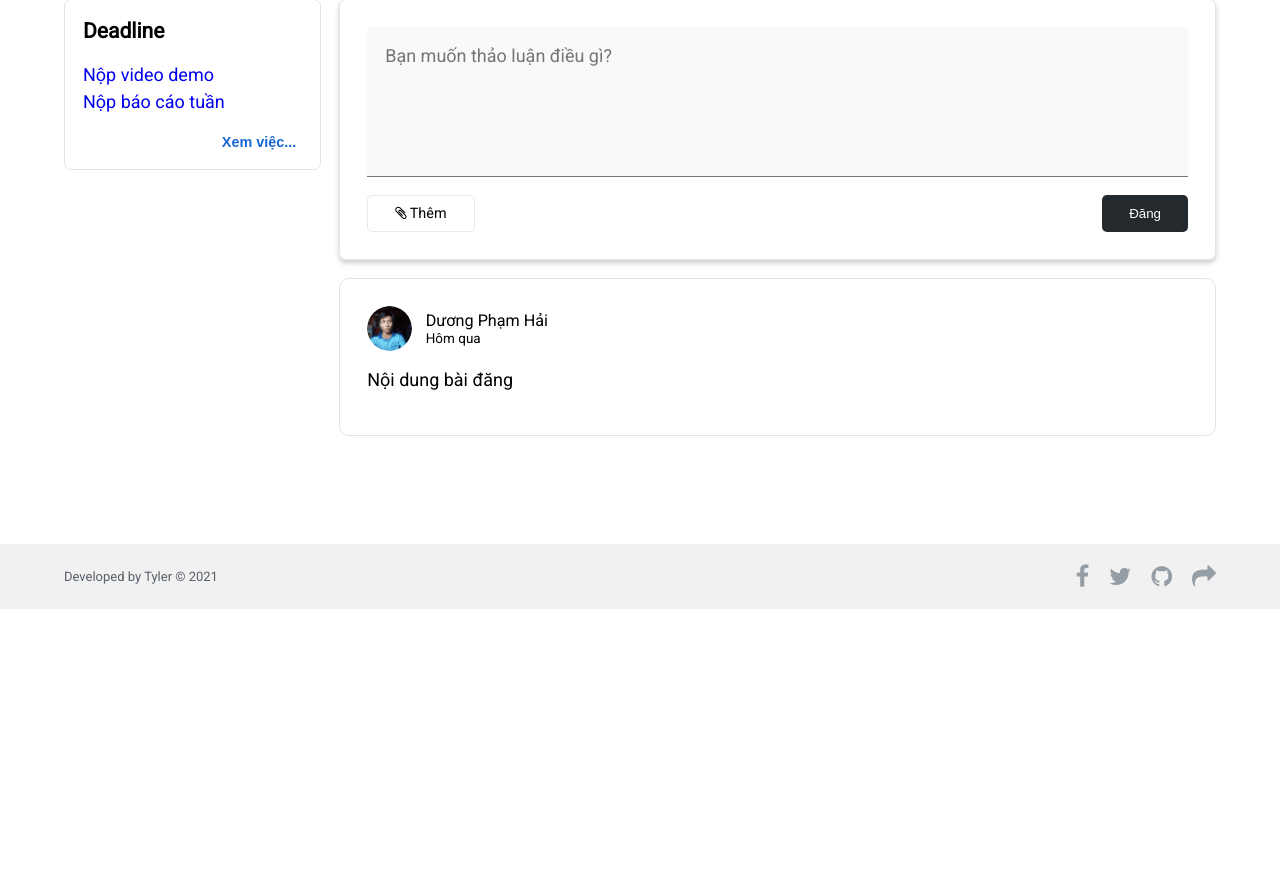
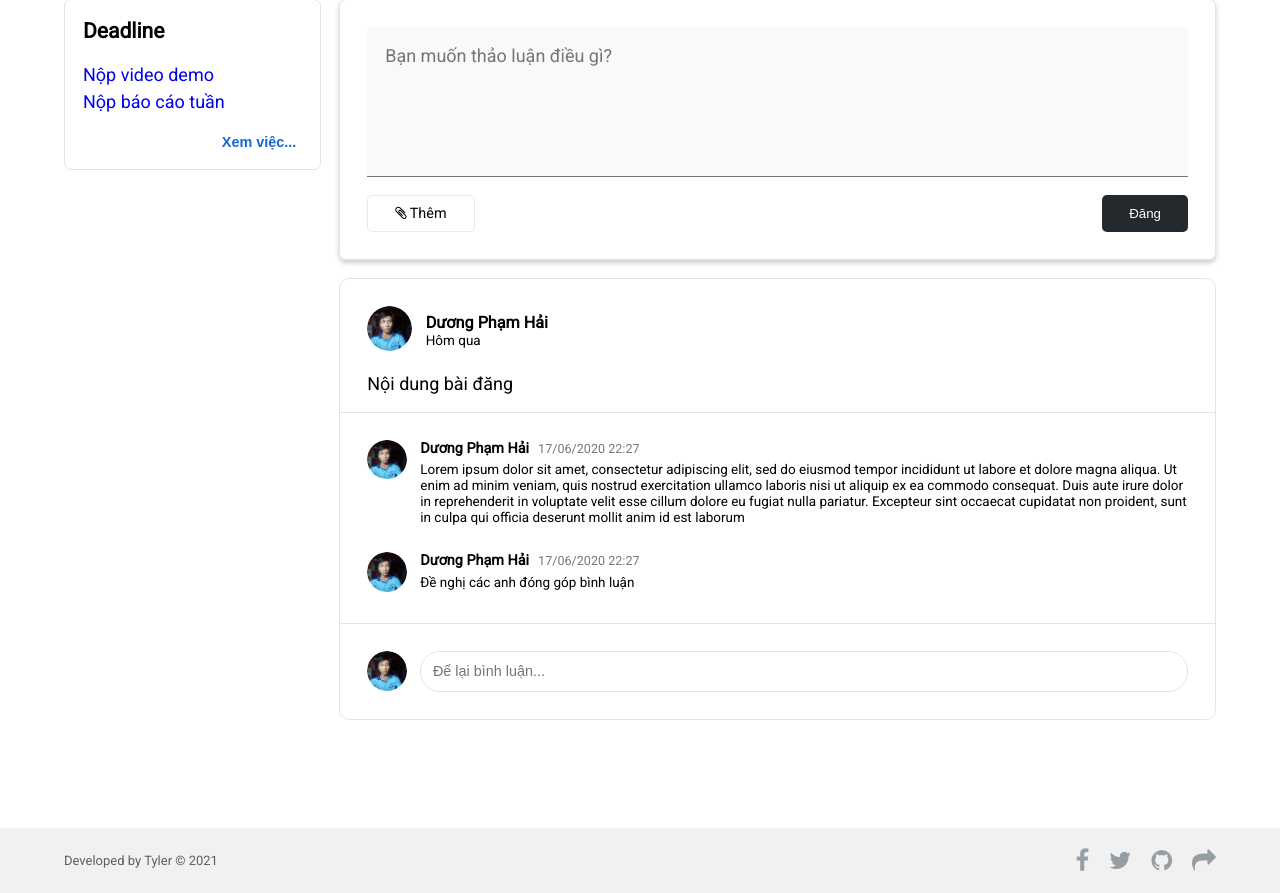
Before and after one commit to duonghaipham/c2-group, a PHP site: page /view/home.html in a window 1280 px wide. Shown: the part 133-1026 px from the top of the page. Before the commit the page ends 742 px from the top, so only its background shows below. Run offline with PHP 8.4, Linux system fonts and the light colour scheme.

Commit message:
Basically complete progress tab in home

```diff
--- a/public/css/work.css
+++ b/public/css/work.css
@@ -136,10 +136,15 @@
     border-radius: 5px;
     padding: 0.5rem 1.5rem;
     font-size: 0.8rem;
+    cursor: pointer;
 }
 
 #content #stream #stream-container #feed #create-post form #insert label i::before {
     content: "\f0c6";
+}
+
+#content #stream #stream-container #feed #create-post form #insert label:hover {
+    background-color: #f3f3f3;
 }
 
 #content #stream #stream-container #feed #create-post form #insert input {
@@ -153,6 +158,11 @@
     border-radius: 5px;
     background-color: #24292e;
     color: #fff;
+    cursor: pointer;
+}
+
+#content #stream #stream-container #feed #create-post form #insert button:hover {
+    background-color: #414549;
 }
 
 #content #stream #stream-container #feed #list-post {
@@ -183,11 +193,95 @@
 #content #stream #stream-container #feed #list-post .single-post .owner .further-info .name {
     margin: 0;
     font-size: 0.9rem;
+    font-weight: 600;
 }
 
 #content #stream #stream-container #feed #list-post .single-post .owner .further-info .time {
     margin: 0;
     font-size: 0.75rem;
+}
+
+#content #stream #stream-container #feed #list-post .single-post hr {
+    margin: 0 -1.5rem 1.5rem;
+    border: none;
+    height: 1px;
+    background-color: #e1e4e8;
+}
+
+#content #stream #stream-container #feed #list-post .single-post .single-comment {
+    display: flex;
+    flex-direction: row;
+    align-items: flex-start;
+    margin-bottom: 1.5rem;
+}
+
+#content #stream #stream-container #feed #list-post .single-post .single-comment .cmt-body {
+    margin-left: 0.75rem;
+}
+
+#content #stream #stream-container #feed #list-post .single-post .single-comment .cmt-body .cmt-header {
+    display: flex;
+    flex-direction: row;
+    align-items: center;
+    margin-bottom: 0.25rem;
+}
+
+#content #stream #stream-container #feed #list-post .single-post .single-comment .cmt-body .cmt-header .cmt-name {
+    margin: 0;
+    font-size: 0.8rem;
+    font-weight: 600;
+}
+
+#content #stream #stream-container #feed #list-post .single-post .single-comment .cmt-body .cmt-header .cmt-time {
+    margin: 0 0 0 0.5rem;
+    color: #757779;
+    font-size: 0.7rem;
+}
+
+#content #stream #stream-container #feed #list-post .single-post .single-comment .cmt-body .cmt-content {
+    margin: 0;
+    font-size: 0.75rem;
+}
+
+#content #stream #stream-container #feed #list-post .single-post .my-comment {
+    display: flex;
+    flex-direction: row;
+    align-items: center;
+    justify-content: space-between;
+}
+
+#content #stream #stream-container #feed #list-post .single-post img {
+    width: 2.2rem;
+    border-radius: 50%;
+}
+
+#content #stream #stream-container #feed #list-post .single-post .my-comment .make-comment {
+    position: relative;
+    margin-left: 0.75rem;
+    flex-grow: 1;
+}
+
+#content #stream #stream-container #feed #list-post .single-post .my-comment .make-comment input[type="text"] {
+    box-sizing: border-box;
+    border: 1px solid #e1e4e8;
+    border-radius: 20px;
+    padding: 0.65rem;
+    outline: none;
+    width: 100%;
+    font-size: 0.8rem;
+}
+
+#content #stream #stream-container #feed #list-post .single-post .my-comment .make-comment input[type="text"]:focus {
+    border: 2px solid #24292e;
+}
+
+#content #stream #stream-container #feed #list-post .single-post .my-comment .make-comment input[type="submit"] {
+    display: none;
+}
+
+#content #stream #stream-container #feed #list-post .single-post .my-comment .make-comment button i::before {
+    content: "\f1d9";
+    font-size: 1rem;
 }
 
 @media only screen and (max-width: 540px) {
--- a/view/home.html
+++ b/view/home.html
@@ -8,7 +8,7 @@
     <link rel="stylesheet" href="../public/css/general.css">
     <link rel="stylesheet" href="../public/css/work.css">
     <link rel="icon" href="../public/img/c2.jpg">
-    <title>Về chúng tôi</title>
+    <title>Trang chủ</title>
 </head>
 <body>
     <div id="navbar">
@@ -49,7 +49,7 @@
                     <div id="list-post">
                         <div class="single-post">
                             <div class="owner">
-                                <img src="../data/img/HaiDuong.png" alt="Avatar">
+                                <a href="#"><img src="../data/img/HaiDuong.png" alt="Avatar"></a>
                                 <div class="further-info">
                                     <p class="name">Dương Phạm Hải</p>
                                     <p class="time">Hôm qua</p>
@@ -57,6 +57,37 @@
                             </div>
                             <div class="main-post">
                                 <p>Nội dung bài đăng</p>
+                            </div>
+                            <hr>
+                            <div class="list-comment">
+                                <div class="single-comment">
+                                    <a href="#"><img src="../data/img/HaiDuong.png" alt="Avatar"></a>
+                                    <div class="cmt-body">
+                                        <div class="cmt-header">
+                                            <p class="cmt-name">Dương Phạm Hải</p>
+                                            <p class="cmt-time">17/06/2020 22:27</p>
+                                        </div>
+                                        <p class="cmt-content">Lorem ipsum dolor sit amet, consectetur adipiscing elit, sed do eiusmod tempor incididunt ut labore et dolore magna aliqua. Ut enim ad minim veniam, quis nostrud exercitation ullamco laboris nisi ut aliquip ex ea commodo consequat. Duis aute irure dolor in reprehenderit in voluptate velit esse cillum dolore eu fugiat nulla pariatur. Excepteur sint occaecat cupidatat non proident, sunt in culpa qui officia deserunt mollit anim id est laborum</p>
+                                    </div>
+                                </div>
+                                <div class="single-comment">
+                                    <a href="#"><img src="../data/img/HaiDuong.png" alt="Avatar"></a>
+                                    <div class="cmt-body">
+                                        <div class="cmt-header">
+                                            <p class="cmt-name">Dương Phạm Hải</p>
+                                            <p class="cmt-time">17/06/2020 22:27</p>
+                                        </div>
+                                        <p class="cmt-content">Đề nghị các anh đóng góp bình luận</p>
+                                    </div>
+                                </div>
+                            </div>
+                            <hr id="hr-list-comment">
+                            <div class="my-comment">
+                                <img src="../data/img/HaiDuong.png" alt="Avatar">
+                                <form class="make-comment" method="POST">
+                                    <input type="text" name="comment" placeholder="Để lại bình luận...">
+                                    <input type="submit">
+                                </form>
                             </div>
                         </div>
                     </div>
```
